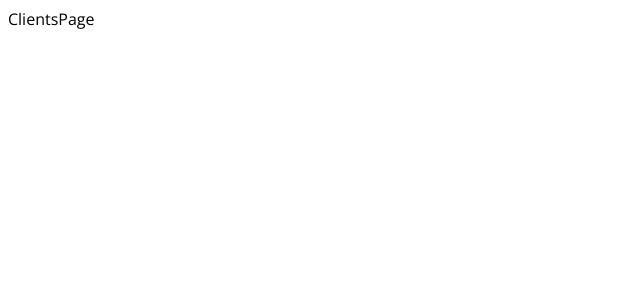
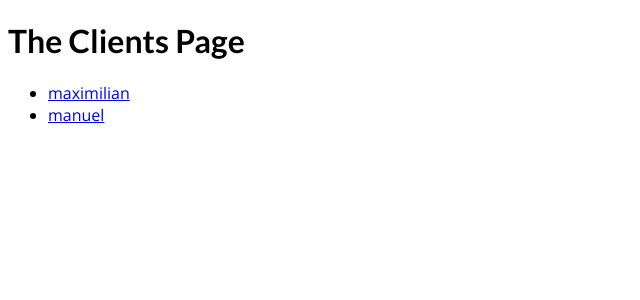
Before and after one commit to rzngnam1402/nextjs, a Next.js app in the folder nextjs-course/: page /clients in a window 1280 px wide. Shown: the top 300 px of the page, without its empty margins (0-640 px from the left). Built offline with nearby package versions, Linux system fonts and the light colour scheme.

Commit message:
using link dynamically

```diff
--- a/nextjs-course/pages/clients/index.js
+++ b/nextjs-course/pages/clients/index.js
@@ -1,8 +1,26 @@
+import Link from 'next/link'
 import React from 'react'
 
 const ClientsPage = () => {
+  const clients = [
+    { id: 'max', name: 'maximilian' },
+    { id: 'manu', name: 'manuel' },
+
+  ]
+
   return (
-    <div>ClientsPage</div>
+    <div>
+      <h1>
+        The Clients Page
+      </h1>
+      <ul>
+        {
+          clients.map(client => <li key={client.id}>
+            <Link href={`/clients/${client.id}`}>{client.name}</Link>
+          </li>)
+        }
+      </ul>
+    </div>
   )
 }
 
```
